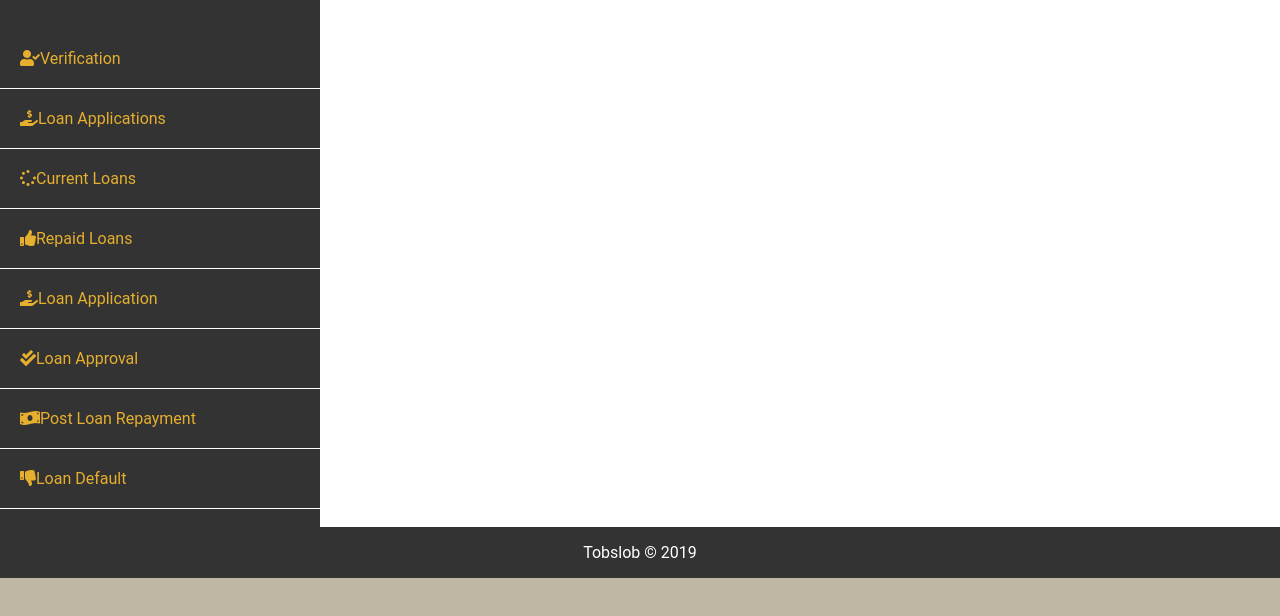
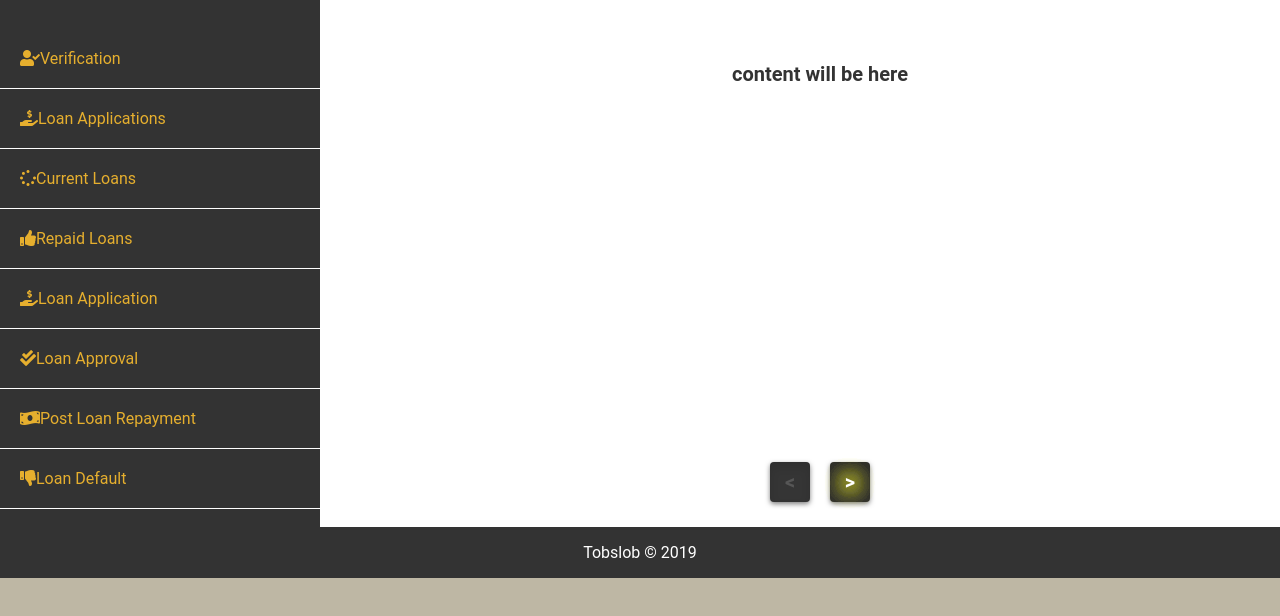
Before and after one commit to tobslob/quickcreditapp, a plain HTML site: page UI/admin-dashboard.html in a window 1280 px wide. Shown: the part 76-692 px from the top of the page. Drawn offline with Linux system fonts and the light colour scheme.

```diff
--- a/UI/admin-dashboard.html
+++ b/UI/admin-dashboard.html
@@ -50,7 +50,16 @@
             </div>
             <div class="inner-content">
                 <div class="panel active" id="verify">
-
+                    <div class="pagination">
+                        <div class="pagination-content">
+                            content will be here
+                        </div>
+                        <ul>
+                            <li class="navigator"><a href="#"><</a></li>
+                            <li class="pagination-index"></li>
+                            <li class="navigator"><a href="#" class="active">></a></li>
+                        </ul>
+                    </div>
                 </div>
                 <div class="panel" id="apply">
 
--- a/UI/css/style.css
+++ b/UI/css/style.css
@@ -703,6 +703,7 @@
   display: none;
 }
 
+/* Admin style */
 .admin-content {
   display: flex;
 }
@@ -767,3 +768,47 @@
 .panel.active {
   display: block;
 }
+
+.pagination ul {
+  position: absolute;
+  top: 50%;
+  left: 50%;
+  transform: translate(-50%, -50%);
+  display: flex;
+  margin: 0;
+  padding: 0;
+  margin-top: 400px;
+}
+
+.pagination ul li {
+  list-style: none;
+}
+
+.pagination ul li a {
+  position: relative;
+  display: block;
+  height: 40px;
+  width: 40px;
+  font-size: 20px;
+  text-align: center;
+  line-height: 40px;
+  background: #353535;
+  color: #565656;
+  text-decoration: none;
+  margin: 10px;
+  border-radius: 4px;
+  box-shadow: inset 0 5px 10px rgba(0, 0, 0, .1), 0 2px 5px rgba(0, 0, 0, .5);
+}
+
+.pagination ul li a.active,
+.pagination ul li a:hover {
+  color: #fff;
+  text-shadow: 0 0 20px rgb(255, 244, 27),
+               0 0 20px rgb(255, 244, 27),
+               0 0 20px rgb(255, 244, 27),
+               0 0 20px rgb(255, 244, 27),
+               0 0 20px rgb(255, 244, 27),
+               0 0 20px rgb(255, 244, 27),
+               0 0 20px rgb(255, 244, 27),
+               0 0 20px rgb(255, 244, 27);
+}
--- a/UI/javascript/script.js
+++ b/UI/javascript/script.js
@@ -44,4 +44,3 @@
 
 userToggle();
 adminToggle();
-userToggle();
```
